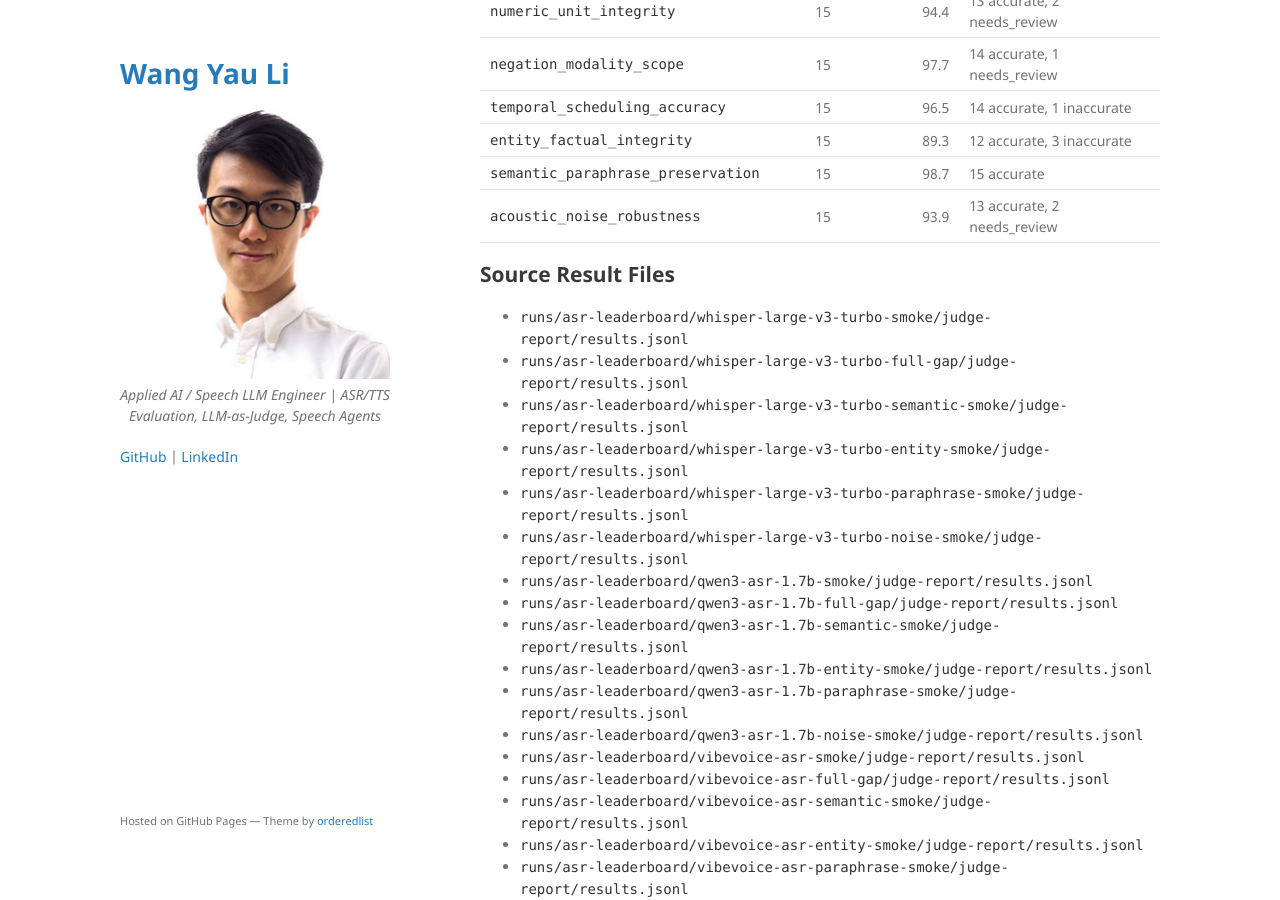
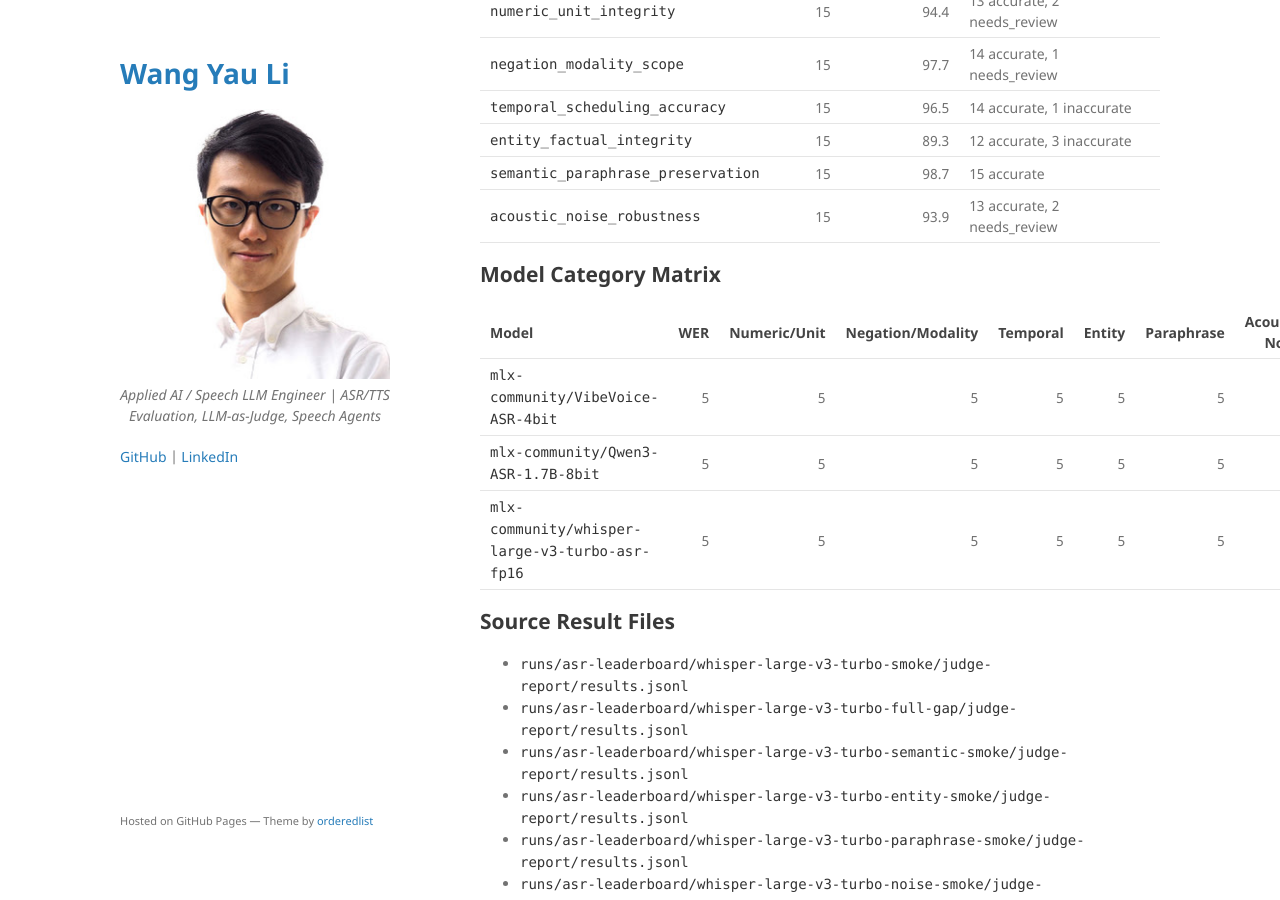
Before and after one commit to kennethli319/kennethli319.github.io, a Jekyll site: the page built from open-audio-judge/asr-leaderboard-refresh-report.md, in a window 1280 px wide and 900 px high, scrolled down 909 px. Built offline with Jekyll 4.4.1, drawn with Linux system fonts in a browser that asks for light colours; our own code applies the rules of GitHub Pages for plain Markdown files.

Commit message:
Update hosted ASR coverage matrix artifacts

```diff
--- a/open-audio-judge/asr-leaderboard-refresh-report.md
+++ b/open-audio-judge/asr-leaderboard-refresh-report.md
@@ -33,6 +33,14 @@ This generated report summarizes the verified ASR leaderboard artifact set.
 | `entity_factual_integrity` | 15 | 89.3 | 12 accurate, 3 inaccurate |
 | `semantic_paraphrase_preservation` | 15 | 98.7 | 15 accurate |
 | `acoustic_noise_robustness` | 15 | 93.9 | 13 accurate, 2 needs_review |
+
+## Model Category Matrix
+
+| Model | WER | Numeric/Unit | Negation/Modality | Temporal | Entity | Paraphrase | Acoustic Noise |
+| --- | ---: | ---: | ---: | ---: | ---: | ---: | ---: |
+| `mlx-community/VibeVoice-ASR-4bit` | 5 | 5 | 5 | 5 | 5 | 5 | 5 |
+| `mlx-community/Qwen3-ASR-1.7B-8bit` | 5 | 5 | 5 | 5 | 5 | 5 | 5 |
+| `mlx-community/whisper-large-v3-turbo-asr-fp16` | 5 | 5 | 5 | 5 | 5 | 5 | 5 |
 
 ## Source Result Files
 
```
Also changed, not shown: open-audio-judge/asr-leaderboard-summary.json (+41 -0 lines).
